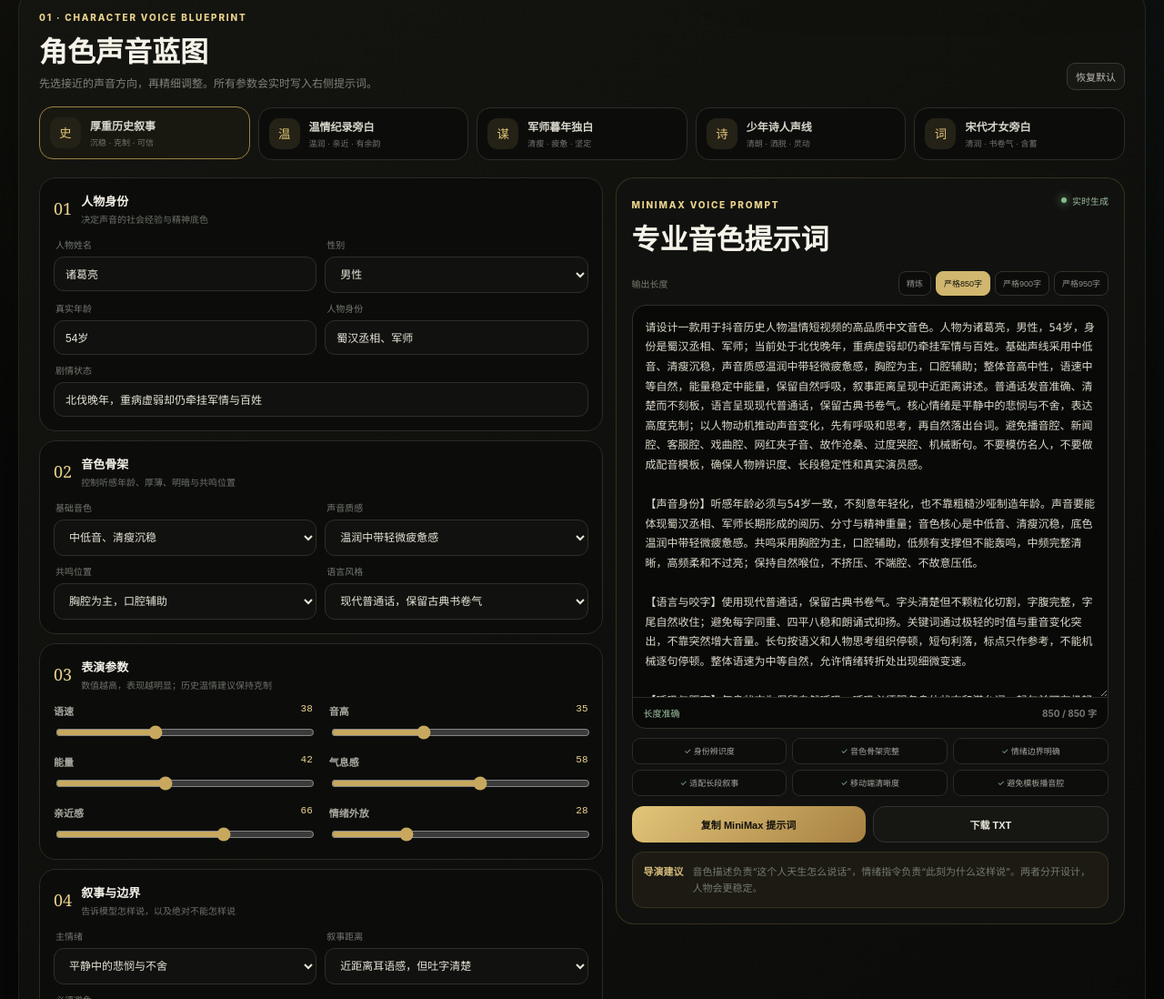
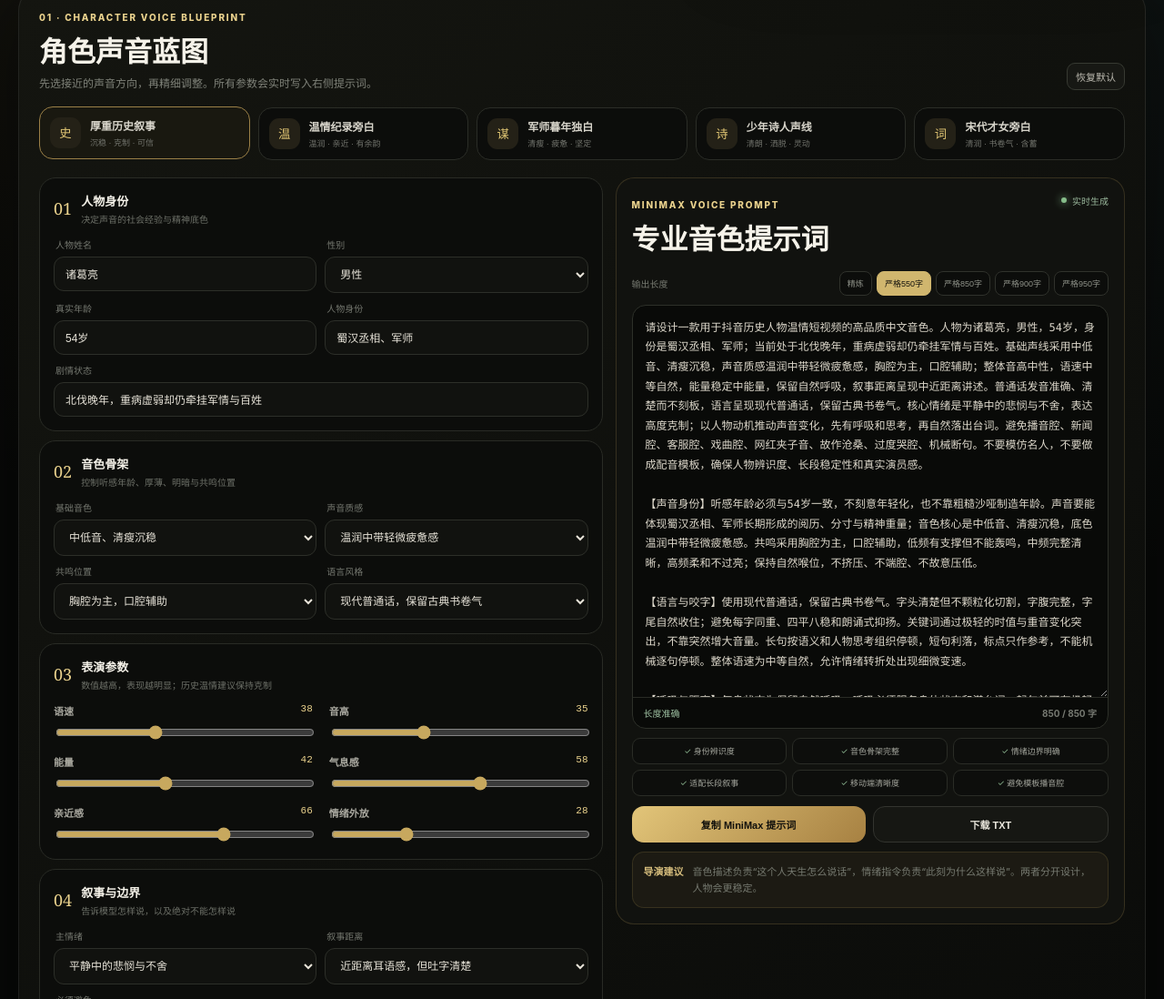
Before and after one commit to gnave-renda-pro-eng/douyin-online-web, a website: page public/voice.html in a window 1280 px wide. Shown: the part 668-1766 px from the top of the page at 91% size. Drawn offline with Linux system fonts and the light colour scheme.

Commit message:
Add strict 550-character voice prompt option

```diff
--- a/public/voice.html
+++ b/public/voice.html
@@ -30,7 +30,7 @@
         <div class="panelSection"><div class="panelTitle"><span>03</span><div><b>表演参数</b><small>数值越高，表现越明显；历史温情建议保持克制</small></div></div><div class="sliderGrid"><label><span><b>语速</b><output id="speedVal">38</output></span><input id="speed" type="range" min="0" max="100" value="38"></label><label><span><b>音高</b><output id="pitchVal">35</output></span><input id="pitch" type="range" min="0" max="100" value="35"></label><label><span><b>能量</b><output id="energyVal">42</output></span><input id="energy" type="range" min="0" max="100" value="42"></label><label><span><b>气息感</b><output id="breathVal">58</output></span><input id="breath" type="range" min="0" max="100" value="58"></label><label><span><b>亲近感</b><output id="intimacyVal">66</output></span><input id="intimacy" type="range" min="0" max="100" value="66"></label><label><span><b>情绪外放</b><output id="expressVal">28</output></span><input id="express" type="range" min="0" max="100" value="28"></label></div></div>
         <div class="panelSection"><div class="panelTitle"><span>04</span><div><b>叙事与边界</b><small>告诉模型怎样说，以及绝对不能怎样说</small></div></div><div class="formGrid"><label><span>主情绪</span><select id="mainEmotion"><option>平静中的悲悯与不舍</option><option>温暖克制的怀念</option><option>清醒而深沉的遗憾</option><option>少年意气与自信</option><option>压抑后的释然</option><option>冷静威严</option></select></label><label><span>叙事距离</span><select id="distance"><option>近距离耳语感，但吐字清楚</option><option>中近距离纪录片旁白</option><option>面向众人的正式叙述</option><option>人物内心独白</option></select></label><label class="wide"><span>必须避免</span><input id="avoidVoice" value="播音腔、新闻腔、客服腔、戏曲腔、网红夹子音、故作沧桑、过度哭腔、机械断句" placeholder="用顿号分隔"></label></div></div>
       </div>
-      <aside class="outputPanel"><div class="outputHead"><div><span class="microLabel">MINIMAX VOICE PROMPT</span><h2>专业音色提示词</h2></div><span class="syncDot">实时生成</span></div><div class="lengthRow"><span>输出长度</span><div id="lengthOptions"><button data-length="0">精炼</button><button data-length="850" class="active">严格850字</button><button data-length="900">严格900字</button><button data-length="950">严格950字</button></div></div><div class="promptEditor"><textarea id="voicePrompt" spellcheck="false"></textarea><div class="counter"><span id="charState">长度准确</span><b><i id="charCount">0</i> / <i id="charTarget">850</i> 字</b></div></div><div class="qualityList" id="qualityList"></div><div class="outputActions"><button class="btn primary" id="copyVoicePrompt">复制 MiniMax 提示词</button><button class="btn" id="downloadVoicePrompt">下载 TXT</button></div><div class="tip proTip"><b>导演建议</b><span>音色描述负责“这个人天生怎么说话”，情绪指令负责“此刻为什么这样说”。两者分开设计，人物会更稳定。</span></div></aside>
+      <aside class="outputPanel"><div class="outputHead"><div><span class="microLabel">MINIMAX VOICE PROMPT</span><h2>专业音色提示词</h2></div><span class="syncDot">实时生成</span></div><div class="lengthRow"><span>输出长度</span><div id="lengthOptions"><button data-length="0">精炼</button><button data-length="550" class="active">严格550字</button><button data-length="850">严格850字</button><button data-length="900">严格900字</button><button data-length="950">严格950字</button></div></div><div class="promptEditor"><textarea id="voicePrompt" spellcheck="false"></textarea><div class="counter"><span id="charState">长度准确</span><b><i id="charCount">0</i> / <i id="charTarget">550</i> 字</b></div></div><div class="qualityList" id="qualityList"></div><div class="outputActions"><button class="btn primary" id="copyVoicePrompt">复制 MiniMax 提示词</button><button class="btn" id="downloadVoicePrompt">下载 TXT</button></div><div class="tip proTip"><b>导演建议</b><span>音色描述负责“这个人天生怎么说话”，情绪指令负责“此刻为什么这样说”。两者分开设计，人物会更稳定。</span></div></aside>
     </div>
   </section>
 
```
